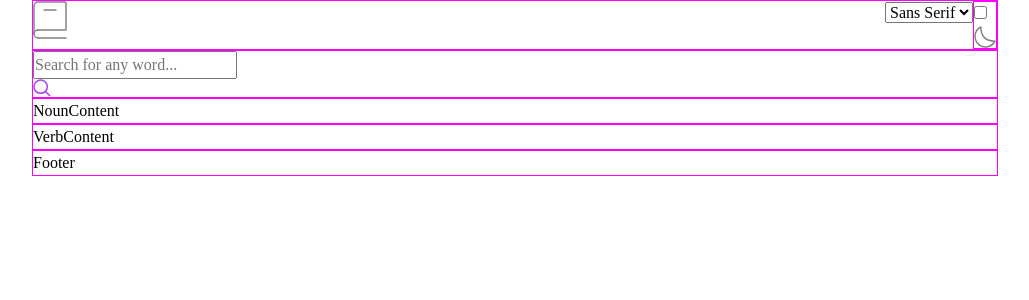
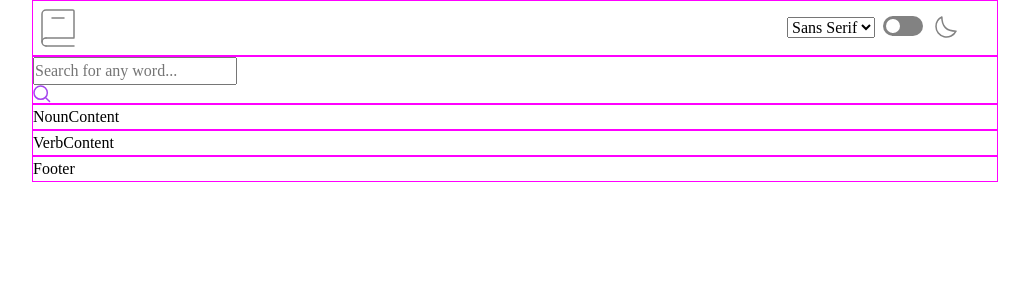
Before and after one commit to astragenius/fem-dictionary-app, a React (Vite) app: page / in a window 1280 px wide. Shown: the top 300 px of the page, without its empty margins (125-1154 px from the left). Built offline with nearby package versions, Linux system fonts and the light colour scheme.

Commit message:
styling - toggle switch for dark/light mode

```diff
--- a/src/components/header/Header.jsx
+++ b/src/components/header/Header.jsx
@@ -6,7 +6,7 @@
 
 function Header() {
   return (
-    <div className="header-container">
+    <div className="header-container padding-8">
       <div className="logo-container">
         <img src={logo} alt="Dictionary web Logo" />
       </div>
--- a/src/components/header/ThemeSwitch/ThemeSwitch.jsx
+++ b/src/components/header/ThemeSwitch/ThemeSwitch.jsx
@@ -1,12 +1,36 @@
 import React from "react";
-import themeLogo from "../../../assets/images/icon-moon.svg";
 import "./themeSwitch.scss";
 
 function ThemeSwitch() {
   return (
-    <div className="checkBox-container">
-      <input type="checkbox" />
-      <img src={themeLogo} alt="" />
+    <div className="checkBox-container margin-inline-8">
+      <div className="flex margin-inline-end-12">
+        <input
+          className="checkbox"
+          type="checkbox"
+          id="themeSwitch"
+          name="themeSwitch"
+        />
+        <label className="checkbox-label" htmlFor="themeSwitch">
+          <span className="visually-hidden">Toggle Switch</span>
+        </label>
+        <svg
+          className="iconMoon margin-inline-12"
+          xmlns="http://www.w3.org/2000/svg"
+          width="22"
+          height="22"
+          viewBox="0 0 22 22"
+        >
+          <path
+            fill="none"
+            stroke="var(--clr-themeSwitch-bg)"
+            strokeLinecap="round"
+            strokeLinejoin="round"
+            strokeWidth="1.5"
+            d="M1 10.449a10.544 10.544 0 0 0 19.993 4.686C11.544 15.135 6.858 10.448 6.858 1A10.545 10.545 0 0 0 1 10.449Z"
+          />
+        </svg>
+      </div>
     </div>
   );
 }
--- a/src/components/header/ThemeSwitch/themeSwitch.scss
+++ b/src/components/header/ThemeSwitch/themeSwitch.scss
@@ -1,3 +1,48 @@
 .checkBox-container {
-  border: 1px solid magenta;
+  display: flex;
+  align-items: center;
 }
+
+input[type="checkbox"] {
+  height: 0;
+  width: 0;
+  visibility: hidden;
+}
+
+.checkbox-label {
+  cursor: pointer;
+  text-indent: -99999px;
+  width: 40px;
+  height: 20px;
+  background: var(--clr-themeSwitch-bg);
+  display: block;
+  border-radius: 100vh;
+  position: relative;
+}
+.checkbox-label:after {
+  content: "";
+  position: absolute;
+  top: 3px;
+  left: 3px;
+  width: 14px;
+  height: 14px;
+  background: #fff;
+  border-radius: 100vh;
+  transition: 0.3s;
+}
+
+input:checked + .checkbox-label {
+  background: var(--clr-themeSwitch-bg-purple);
+}
+input:checked ~ .iconMoon {
+  --clr-themeSwitch-bg: var(--clr-themeSwitch-bg-purple);
+}
+input:checked + .checkbox-label::after {
+  left: calc(100% - 3px);
+  transform: translateX(-100%);
+}
+.checkbox-label:active:after {
+  width: 20px;
+}
+
+/* Moon SVG */
--- a/src/components/header/header.scss
+++ b/src/components/header/header.scss
@@ -3,6 +3,7 @@
 .header-container {
   display: flex;
   justify-content: space-between;
+  align-items: center;
   border: 1px solid magenta;
 }
 .select-container {
--- a/src/styles/_utility.scss
+++ b/src/styles/_utility.scss
@@ -4,3 +4,38 @@
   width: min(var(--max-width), 100% - var(--padding) * 2);
   margin-inline: auto;
 }
+
+.visually-hidden {
+  position: absolute;
+  position: absolute !important;
+  width: 1px !important;
+  height: 1px !important;
+  padding: 0 !important;
+  margin: -1px !important;
+  overflow: hidden !important;
+  clip: rect(0, 0, 0, 0) !important;
+  white-space: nowrap !important;
+  border: 0 !important;
+}
+
+.flex {
+  display: flex;
+}
+
+.padding-8 {
+  padding: var(--size-200);
+}
+.padding-12 {
+  padding: var(--size-300);
+}
+
+.margin-inline-8 {
+  margin-inline: var(--size-200);
+}
+.margin-inline-12 {
+  margin-inline: var(--size-300);
+}
+.margin-inline-end-12 {
+  -webkit-margin-end: var(--size-300);
+  margin-inline-end: var(--size-300);
+}
--- a/src/styles/_variables.scss
+++ b/src/styles/_variables.scss
@@ -24,6 +24,8 @@
   --clr-input-text: hsl(var(--clr-dark-hsl-700));
   --clr-input-placeholder-text: hsl(var(--clr-dark-hsl-700));
   --clr-play-bg: hsl(var(--clr-purple-hsl));
+  --clr-themeSwitch-bg: hsl(var(--clr-gray-hsl-500));
+  --clr-themeSwitch-bg-purple: hsl(var(--clr-purple-hsl));
 
   /* Fonts-sizes */
   --fs-900: 4rem; //64px
```
